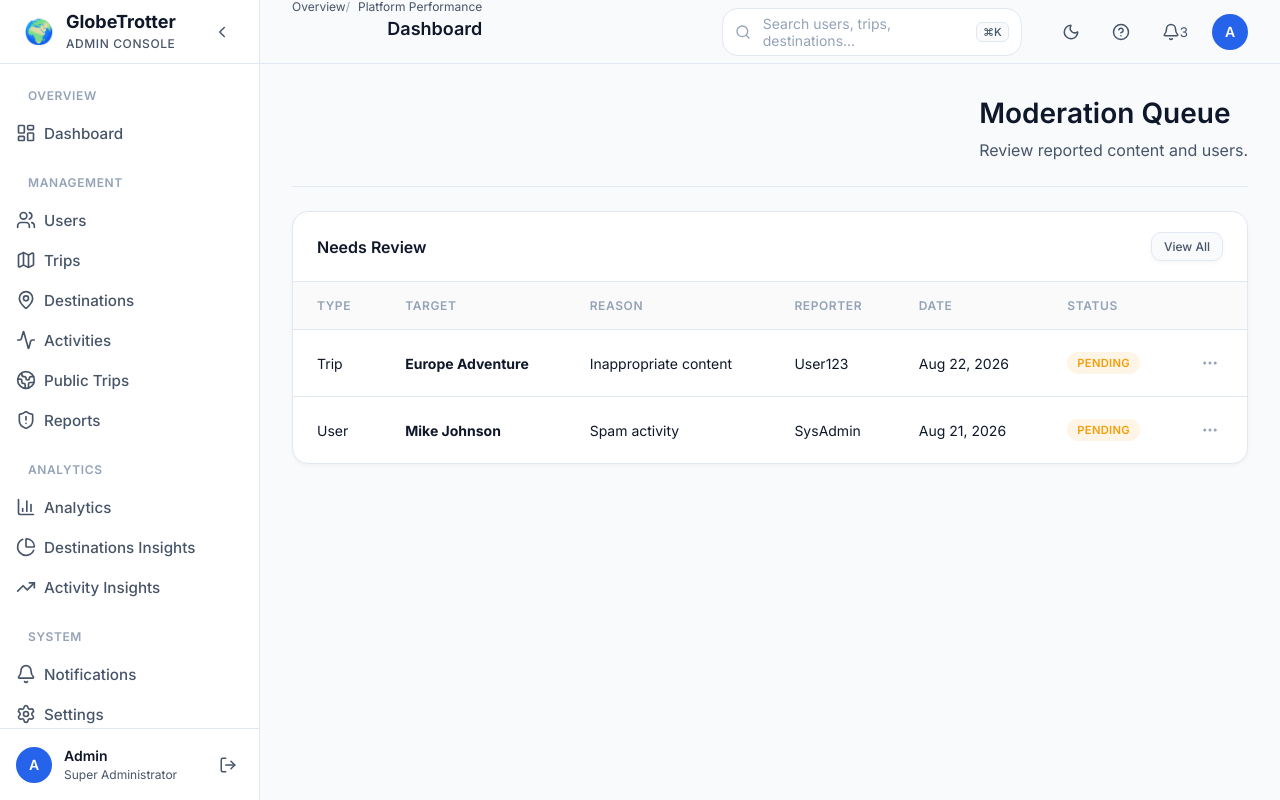
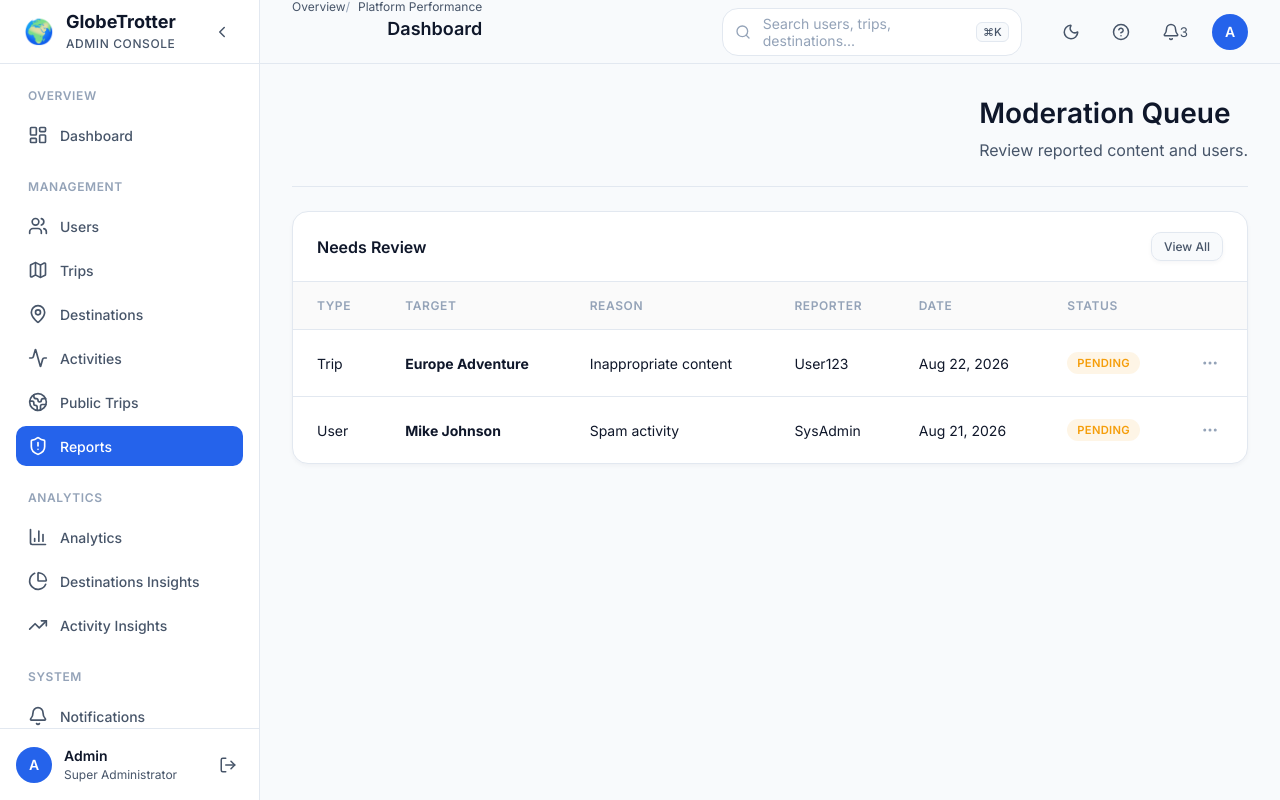
Before and after one commit to DevanshAdhia/GlobeTrotter, a React (Vite) app: page /admin/reports in a window 1280 px wide. Built offline with nearby package versions, Linux system fonts and the light colour scheme.

Commit message:
fix: scope sidebar css to prevent global conflicts

```diff
--- a/src/components/admin/Sidebar.css
+++ b/src/components/admin/Sidebar.css
@@ -107,7 +107,7 @@
   gap: 0.25rem;
 }
 
-.nav-link {
+.sidebar-nav-link {
   display: flex;
   align-items: center;
   gap: 0.75rem;
@@ -116,24 +116,26 @@
   color: var(--text-secondary);
   font-weight: 500;
   font-size: 0.875rem;
+  text-decoration: none;
+  transition: all var(--transition-fast);
 }
 
-.admin-sidebar.collapsed .nav-link {
+.sidebar-nav-link:hover {
+  background-color: var(--surface);
+  color: var(--text-primary);
+}
+
+.admin-sidebar.collapsed .sidebar-nav-link {
   justify-content: center;
   padding: 0.75rem;
 }
 
-.nav-link:hover {
-  background-color: var(--background);
-  color: var(--text-primary);
-}
-
-.nav-link.active {
+.sidebar-nav-link.active {
   background-color: var(--primary);
   color: white;
 }
 
-.nav-link.active .nav-icon {
+.sidebar-nav-link.active .nav-icon {
   color: white;
 }
 
--- a/src/components/admin/Sidebar.jsx
+++ b/src/components/admin/Sidebar.jsx
@@ -87,7 +87,7 @@ const Sidebar = ({ isCollapsed, toggleSidebar, isMobile, closeMobileSidebar }) =
                   <li key={itemIdx} className="nav-item">
                     <NavLink
                       to={item.path}
-                      className={({ isActive }) => `nav-link ${isActive && item.path === '/admin' ? 'active' : ''}`}
+                      className={({ isActive }) => `sidebar-nav-link ${isActive ? 'active' : ''}`}
                       end={item.path === '/admin'}
                       title={isCollapsed ? item.label : undefined}
                       onClick={isMobile ? closeMobileSidebar : undefined}
```
